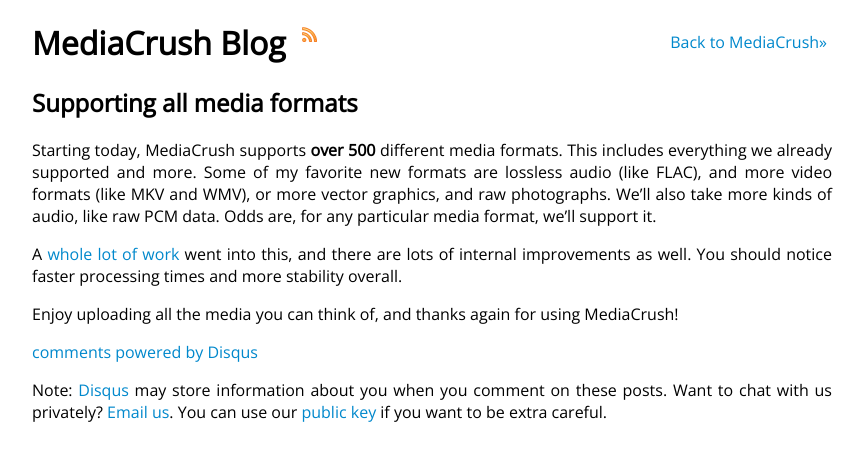
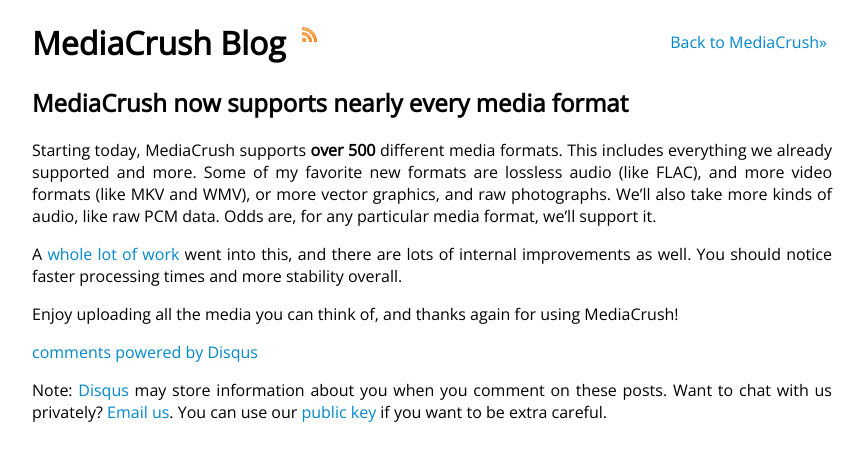
Before and after one commit to MediaCrush/mediacrush.github.io, a Jekyll site: the page built from _posts/2013-12-13-Supporting-all-media-types.md, in a window 1280 px wide. Shown: the top 461 px of the page, without its empty margins (208-1071 px from the left). Built offline with Jekyll 4.4.1, drawn with Linux system fonts in a browser that asks for light colours; Markdown is read by kramdown in place of the engine named in the settings; comment, search, counter and statistics services are not loaded.

Commit message:
Rename post title

```diff
--- a/_posts/2013-12-13-Supporting-all-media-types.md
+++ b/_posts/2013-12-13-Supporting-all-media-types.md
@@ -1,6 +1,6 @@
 ---
 layout: post
-title: Supporting all media formats
+title: MediaCrush now supports nearly every media format
 ---
 
 Starting today, MediaCrush supports **over 500** different media formats. This includes everything
```
